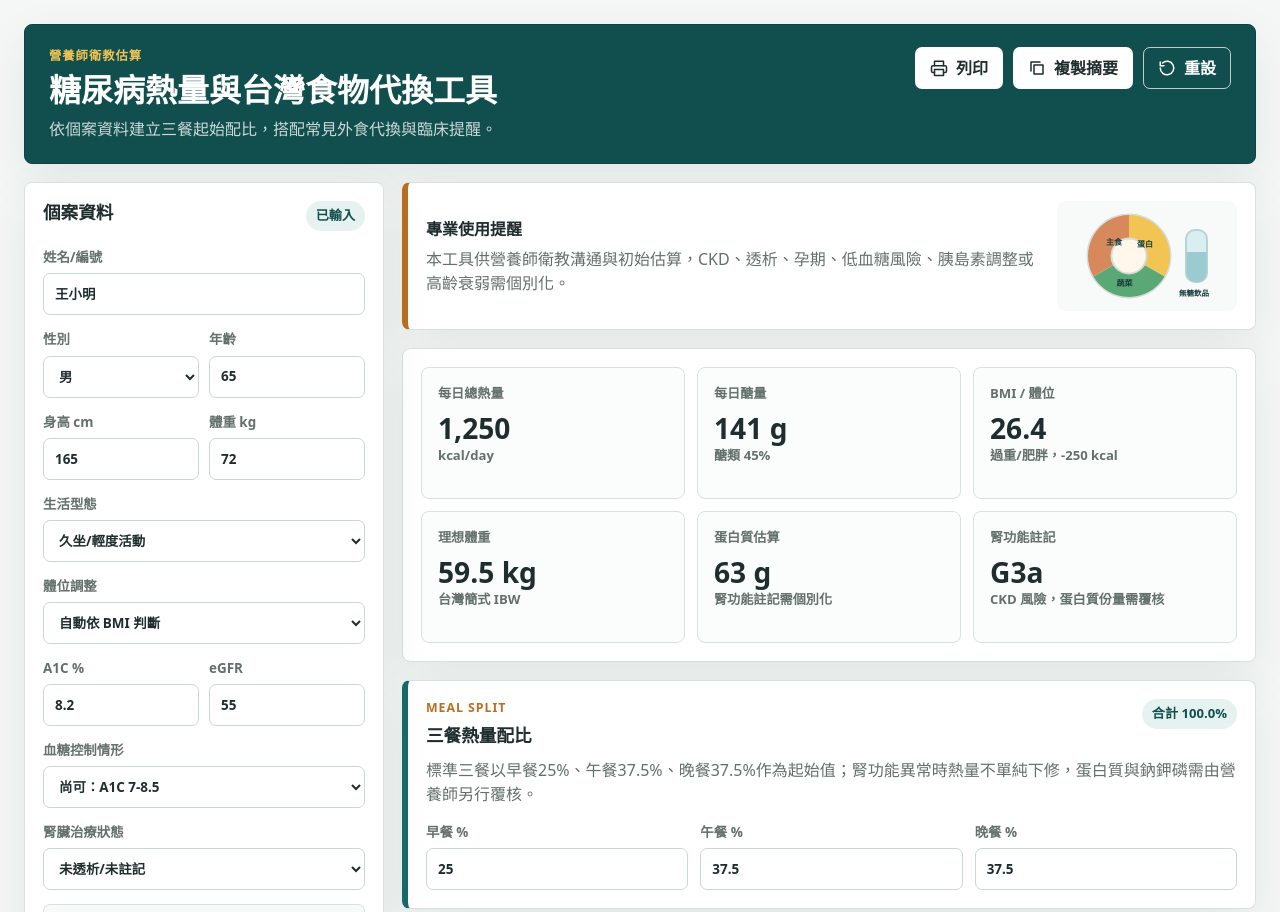
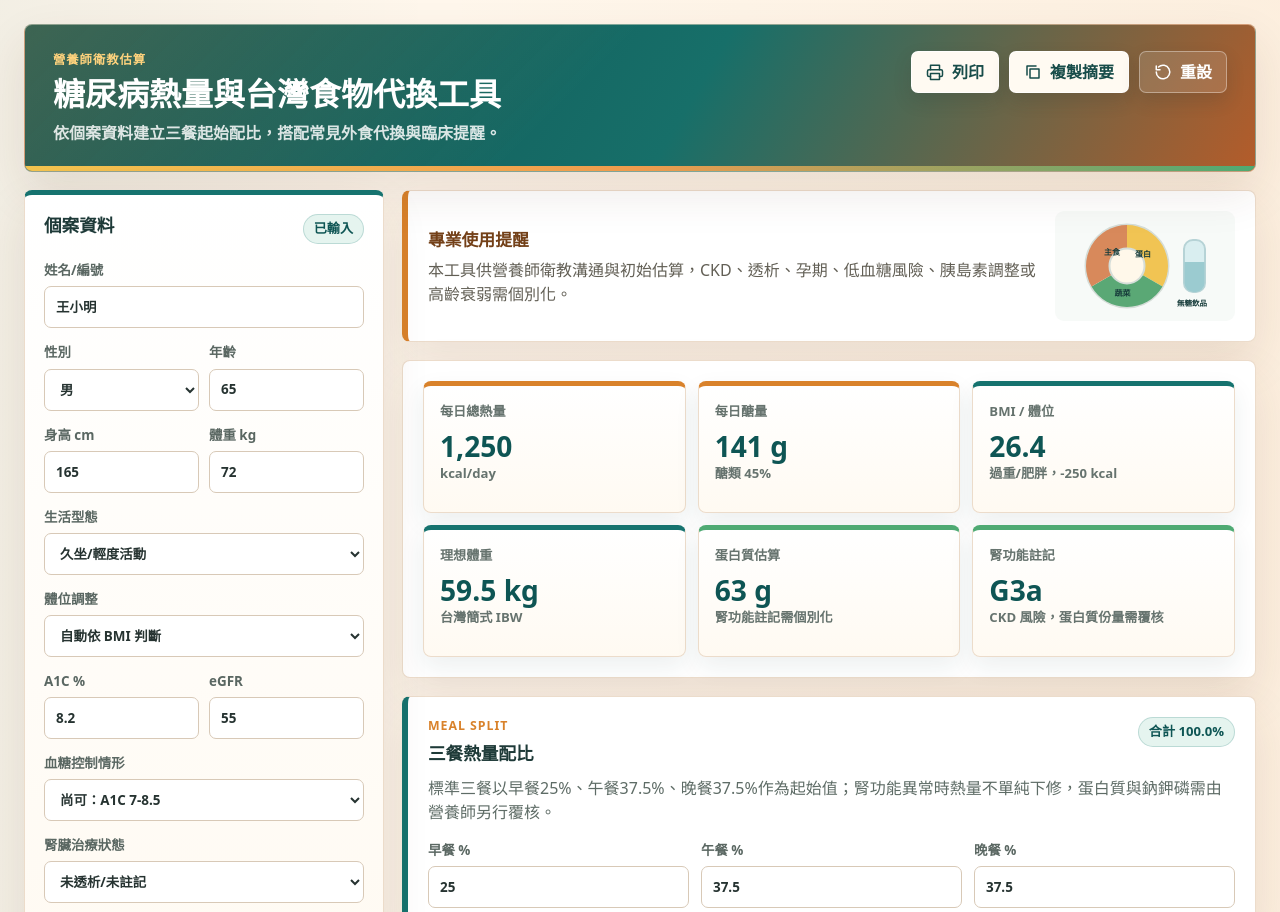
Before and after one commit to yht5582-source/diabetes-education-tool, a plain HTML site: page index.html in a window 1280 px wide. Shown: the top 912 px of the page. Drawn offline with Linux system fonts and the light colour scheme.

Commit message:
Update warm clinical visual design

```diff
--- a/styles.css
+++ b/styles.css
@@ -1,19 +1,25 @@
 :root {
   color-scheme: light;
-  --ink: #1f2d2e;
-  --muted: #64706c;
-  --line: #d9e1dd;
+  --ink: #263331;
+  --muted: #66736e;
+  --line: #ead9c6;
+  --line-cool: #cbded7;
   --panel: #ffffff;
-  --bg: #f4f7f6;
-  --teal: #176b68;
-  --teal-deep: #104f4d;
-  --green: #2f855a;
-  --amber: #b96f22;
-  --red: #b84a4a;
-  --rice: #f1c453;
-  --protein: #d8895b;
-  --veg: #5aa875;
-  --shadow: 0 18px 50px rgba(24, 50, 48, 0.08);
+  --panel-warm: #fffaf2;
+  --bg: #fff7ec;
+  --teal: #16736f;
+  --teal-deep: #0e5554;
+  --teal-soft: #e5f4ef;
+  --green: #3a8f68;
+  --amber: #d9822b;
+  --amber-deep: #a65222;
+  --red: #b94d44;
+  --rice: #f3c34e;
+  --protein: #dd7b4a;
+  --veg: #4eaa73;
+  --cream: #fff2dc;
+  --shadow: 0 20px 48px rgba(81, 49, 24, 0.11);
+  --shadow-soft: 0 10px 24px rgba(31, 69, 64, 0.08);
 }
 
 * {
@@ -22,12 +28,16 @@
 
 html {
   min-width: 320px;
-  background: var(--bg);
+  background:
+    linear-gradient(180deg, #fff4e3 0%, #f8fbf7 44%, #fff8ef 100%);
 }
 
 body {
   margin: 0;
   color: var(--ink);
+  background:
+    linear-gradient(90deg, rgba(14, 85, 84, 0.05), transparent 34%, rgba(217, 130, 43, 0.07)),
+    var(--bg);
   font-family:
     ui-sans-serif,
     system-ui,
@@ -52,6 +62,7 @@ button {
 
 a {
   color: var(--teal);
+  font-weight: 800;
 }
 
 .app-shell {
@@ -61,19 +72,35 @@ a {
 }
 
 .topbar {
+  position: relative;
+  overflow: hidden;
   display: flex;
   align-items: flex-start;
   justify-content: space-between;
   gap: 24px;
-  padding: 22px 24px;
+  padding: 26px 28px;
   color: #ffffff;
-  background: var(--teal-deep);
-  border: 1px solid #0d4543;
+  background:
+    linear-gradient(135deg, rgba(255, 185, 91, 0.2), transparent 45%),
+    linear-gradient(120deg, #0d4f50 0%, #176f69 54%, #b45c2a 100%);
+  border: 1px solid rgba(255, 236, 210, 0.45);
   border-radius: 8px;
   box-shadow: var(--shadow);
 }
 
+.topbar::after {
+  position: absolute;
+  right: 0;
+  bottom: 0;
+  left: 0;
+  height: 5px;
+  background: linear-gradient(90deg, var(--rice), #ef9b4d, var(--veg));
+  content: "";
+}
+
 .title-block {
+  position: relative;
+  z-index: 1;
   min-width: 0;
 }
 
@@ -87,7 +114,7 @@ a {
 }
 
 .topbar .eyebrow {
-  color: #f1c453;
+  color: #ffd37d;
 }
 
 h1,
@@ -102,21 +129,26 @@ h1 {
   font-size: clamp(1.5rem, 2.5vw, 2.25rem);
   line-height: 1.18;
   letter-spacing: 0;
+  font-weight: 950;
 }
 
 h2 {
   margin-bottom: 0;
   font-size: 1.1rem;
   line-height: 1.25;
+  color: #1e3a38;
 }
 
 .dek {
   max-width: 760px;
   margin-bottom: 0;
-  color: rgba(255, 255, 255, 0.78);
+  color: rgba(255, 255, 255, 0.84);
+  font-weight: 600;
 }
 
 .top-actions {
+  position: relative;
+  z-index: 1;
   display: flex;
   flex-wrap: wrap;
   justify-content: flex-end;
@@ -129,12 +161,23 @@ h2 {
   align-items: center;
   gap: 8px;
   padding: 0 14px;
-  color: var(--ink);
-  background: #ffffff;
-  border: 1px solid rgba(255, 255, 255, 0.72);
+  color: #174c49;
+  background: #fffaf2;
+  border: 1px solid rgba(255, 255, 255, 0.84);
   border-radius: 7px;
   font-weight: 800;
   white-space: nowrap;
+  box-shadow: 0 8px 18px rgba(38, 51, 49, 0.16);
+  transition:
+    transform 140ms ease,
+    box-shadow 140ms ease,
+    background-color 140ms ease;
+}
+
+.tool-button:hover {
+  background: #ffffff;
+  box-shadow: 0 10px 22px rgba(38, 51, 49, 0.2);
+  transform: translateY(-1px);
 }
 
 .tool-button svg {
@@ -149,7 +192,8 @@ h2 {
 
 .tool-button.ghost {
   color: #ffffff;
-  background: transparent;
+  background: rgba(255, 255, 255, 0.12);
+  border-color: rgba(255, 255, 255, 0.36);
 }
 
 .main-grid {
@@ -163,7 +207,7 @@ h2 {
 .workspace > section,
 .site-footer {
   background: var(--panel);
-  border: 1px solid var(--line);
+  border: 1px solid rgba(234, 217, 198, 0.9);
   border-radius: 8px;
   box-shadow: var(--shadow);
 }
@@ -172,7 +216,10 @@ h2 {
   position: sticky;
   top: 18px;
   align-self: start;
-  padding: 18px;
+  padding: 19px;
+  background:
+    linear-gradient(180deg, #ffffff 0%, #fffaf2 100%);
+  border-top: 5px solid var(--teal);
 }
 
 .panel-heading,
@@ -193,20 +240,23 @@ h2 {
   padding: 0 10px;
   border-radius: 999px;
   color: var(--teal-deep);
-  background: #e6f2ef;
+  background: var(--teal-soft);
+  border: 1px solid rgba(22, 115, 111, 0.2);
   font-size: 0.82rem;
   font-weight: 800;
   white-space: nowrap;
 }
 
 .check-pill.warn {
-  color: #7a351f;
-  background: #fce9d6;
+  color: #844017;
+  background: #fff0d7;
+  border-color: rgba(217, 130, 43, 0.24);
 }
 
 .check-pill.danger {
   color: #842c2c;
-  background: #fde3df;
+  background: #ffe4df;
+  border-color: rgba(185, 77, 68, 0.24);
 }
 
 .form-stack {
@@ -217,7 +267,7 @@ h2 {
 label {
   display: grid;
   gap: 6px;
-  color: var(--muted);
+  color: #5a6762;
   font-size: 0.84rem;
   font-weight: 800;
 }
@@ -229,16 +279,17 @@ select {
   padding: 9px 11px;
   color: var(--ink);
   background: #ffffff;
-  border: 1px solid #cbd7d2;
+  border: 1px solid #d8c9b7;
   border-radius: 7px;
   outline: none;
+  box-shadow: inset 0 1px 0 rgba(255, 255, 255, 0.9);
 }
 
 input:focus,
 select:focus,
 button:focus-visible {
   border-color: var(--teal);
-  box-shadow: 0 0 0 3px rgba(23, 107, 104, 0.18);
+  box-shadow: 0 0 0 3px rgba(22, 115, 111, 0.17);
 }
 
 .field-row {
@@ -252,8 +303,8 @@ button:focus-visible {
   align-items: center;
   gap: 10px;
   padding: 12px;
-  background: #f6faf8;
-  border: 1px solid var(--line);
+  background: #f3faf5;
+  border: 1px solid var(--line-cool);
   border-radius: 7px;
 }
 
@@ -277,7 +328,7 @@ button:focus-visible {
 .workspace > section {
   min-width: 0;
   max-width: 100%;
-  padding: 18px;
+  padding: 20px;
 }
 
 .safety-strip {
@@ -285,12 +336,19 @@ button:focus-visible {
   grid-template-columns: minmax(0, 1fr) 180px;
   align-items: center;
   gap: 18px;
+  background:
+    linear-gradient(90deg, #fff3db 0%, #ffffff 52%, #f2fbf5 100%);
   border-left: 6px solid var(--amber) !important;
+}
+
+.safety-strip strong {
+  color: #734018;
+  font-size: 1.05rem;
 }
 
 .safety-strip p {
   margin: 6px 0 0;
-  color: var(--muted);
+  color: #625f55;
 }
 
 .safety-strip img {
@@ -308,15 +366,32 @@ button:focus-visible {
 .metric {
   min-height: 132px;
   padding: 16px;
-  background: #fbfdfc;
-  border: 1px solid var(--line);
+  background:
+    linear-gradient(180deg, #ffffff 0%, #fffaf2 100%);
+  border: 1px solid rgba(234, 217, 198, 0.9);
   border-radius: 8px;
+  box-shadow: var(--shadow-soft);
+}
+
+.metric:nth-child(1),
+.metric:nth-child(2) {
+  border-top: 5px solid var(--amber);
+}
+
+.metric:nth-child(3),
+.metric:nth-child(4) {
+  border-top: 5px solid var(--teal);
+}
+
+.metric:nth-child(5),
+.metric:nth-child(6) {
+  border-top: 5px solid var(--veg);
 }
 
 .metric span,
 .metric small {
   display: block;
-  color: var(--muted);
+  color: #66736e;
   font-size: 0.82rem;
   font-weight: 800;
 }
@@ -324,18 +399,21 @@ button:focus-visible {
 .metric strong {
   display: block;
   margin: 8px 0 2px;
+  color: var(--teal-deep);
   font-size: clamp(1.45rem, 2.2vw, 2rem);
   line-height: 1.15;
   letter-spacing: 0;
 }
 
 .ratio-panel {
+  background:
+    linear-gradient(90deg, rgba(22, 115, 111, 0.08), #ffffff 32%);
   border-left: 6px solid var(--teal) !important;
 }
 
 .rule-note {
   margin: -4px 0 16px;
-  color: var(--muted);
+  color: #5e6c66;
 }
 
 .ratio-controls,
@@ -354,8 +432,9 @@ button:focus-visible {
   width: 100%;
   min-width: 0;
   overflow-x: auto;
-  border: 1px solid var(--line);
+  border: 1px solid rgba(203, 222, 215, 0.9);
   border-radius: 8px;
+  box-shadow: var(--shadow-soft);
 }
 
 table {
@@ -368,16 +447,20 @@ table {
 th,
 td {
   padding: 12px 11px;
-  border-bottom: 1px solid var(--line);
+  border-bottom: 1px solid #eadfd1;
   text-align: left;
   vertical-align: top;
 }
 
 th {
-  color: var(--muted);
-  background: #f6faf8;
+  color: #174c49;
+  background: #eaf6f1;
   font-size: 0.82rem;
   font-weight: 900;
+}
+
+tbody tr:nth-child(even) {
+  background: #fffaf4;
 }
 
 tbody tr:last-child td {
@@ -394,9 +477,11 @@ tbody tr:last-child td {
   gap: 14px;
   margin-top: 16px;
   padding: 16px;
-  background: #f9fbfa;
-  border: 1px solid var(--line);
+  background:
+    linear-gradient(135deg, #f0faf5 0%, #ffffff 48%, #fff1d9 100%);
+  border: 1px solid rgba(203, 222, 215, 0.95);
   border-radius: 8px;
+  box-shadow: var(--shadow-soft);
 }
 
 .exchange-result h3 {
@@ -424,15 +509,17 @@ tbody tr:last-child td {
   align-items: center;
   padding: 0 9px;
   color: var(--teal-deep);
-  background: #e6f2ef;
+  background: #e4f4ee;
+  border: 1px solid rgba(22, 115, 111, 0.16);
   border-radius: 999px;
   font-size: 0.78rem;
   font-weight: 900;
 }
 
 .tag.warn {
-  color: #7a351f;
-  background: #fce9d6;
+  color: #884217;
+  background: #fff0d7;
+  border-color: rgba(217, 130, 43, 0.22);
 }
 
 .food-grid {
@@ -444,13 +531,26 @@ tbody tr:last-child td {
 
 .food-card {
   padding: 14px;
-  background: #ffffff;
-  border: 1px solid var(--line);
+  background:
+    linear-gradient(180deg, #ffffff 0%, #fffaf3 100%);
+  border: 1px solid rgba(234, 217, 198, 0.95);
   border-radius: 8px;
+  box-shadow: var(--shadow-soft);
+  transition:
+    border-color 140ms ease,
+    transform 140ms ease,
+    box-shadow 140ms ease;
+}
+
+.food-card:hover {
+  border-color: rgba(217, 130, 43, 0.52);
+  box-shadow: 0 14px 30px rgba(81, 49, 24, 0.14);
+  transform: translateY(-1px);
 }
 
 .food-card h3 {
   margin-bottom: 8px;
+  color: #174c49;
   font-size: 1rem;
 }
 
@@ -461,7 +561,7 @@ tbody tr:last-child td {
 }
 
 .food-card .food-meta {
-  color: var(--ink);
+  color: #955019;
   font-weight: 800;
 }
 
@@ -471,8 +571,8 @@ tbody tr:last-child td {
   margin: 0;
   padding: 16px;
   color: var(--ink);
-  background: #f9fbfa;
-  border: 1px solid var(--line);
+  background: #fffaf2;
+  border: 1px solid #ead9c6;
   border-radius: 8px;
   white-space: pre-wrap;
   word-break: break-word;
@@ -489,6 +589,7 @@ tbody tr:last-child td {
   margin-top: 18px;
   padding: 16px 18px;
   color: var(--muted);
+  background: #ffffff;
 }
 
 .site-footer p {
@@ -508,7 +609,7 @@ tbody tr:last-child td {
   z-index: 20;
   padding: 12px 14px;
   color: #ffffff;
-  background: var(--teal-deep);
+  background: linear-gradient(135deg, var(--teal-deep), var(--amber-deep));
   border-radius: 8px;
   box-shadow: var(--shadow);
   font-weight: 800;
```
